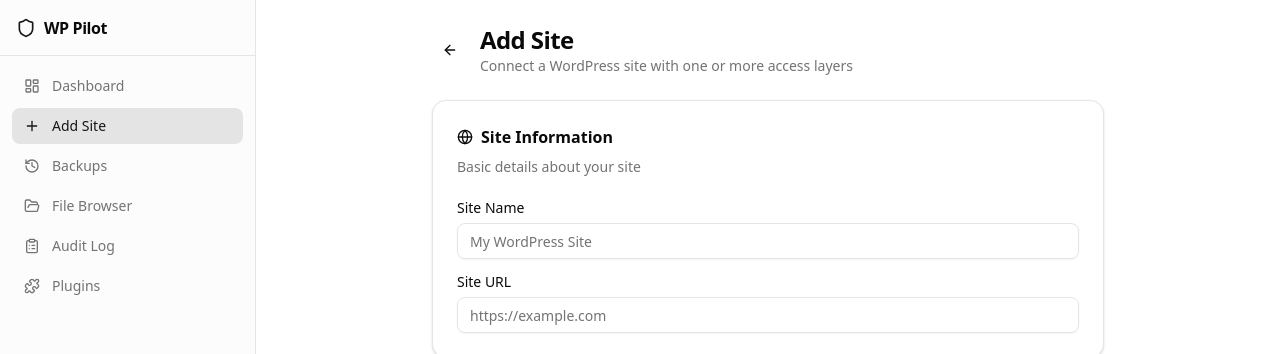
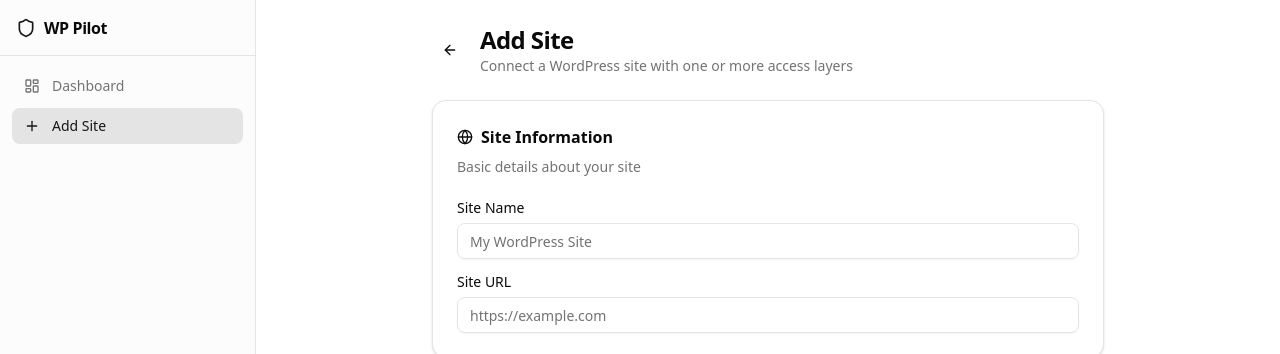
Before and after one commit to perviz24/wp-pilot, a Next.js app: page /dashboard/add-site in a window 1280 px wide. Shown: the top 354 px of the page. Built offline with nearby package versions, Linux system fonts and the light colour scheme; no server answers.

Commit message:
fix: remove non-existent sidebar routes causing 404 prefetch errors
Backups, File Browser, Audit Log, Plugins are site-specific sub-pages,
not top-level dashboard routes. Removed from sidebar to eliminate
RSC prefetch 404s in production.

```diff
--- a/src/app/dashboard/layout.tsx
+++ b/src/app/dashboard/layout.tsx
@@ -6,10 +6,6 @@ import { usePathname } from "next/navigation";
 import {
   LayoutDashboard,
   Plus,
-  History,
-  FolderOpen,
-  ClipboardList,
-  Puzzle,
   Shield,
 } from "lucide-react";
 import { cn } from "@/lib/utils";
@@ -17,10 +13,6 @@ import { cn } from "@/lib/utils";
 const navItems = [
   { href: "/dashboard", label: "Dashboard", icon: LayoutDashboard },
   { href: "/dashboard/add-site", label: "Add Site", icon: Plus },
-  { href: "/dashboard/backups", label: "Backups", icon: History },
-  { href: "/dashboard/files", label: "File Browser", icon: FolderOpen },
-  { href: "/dashboard/audit-log", label: "Audit Log", icon: ClipboardList },
-  { href: "/dashboard/plugins", label: "Plugins", icon: Puzzle },
 ];
 
 export default function DashboardLayout({
```
